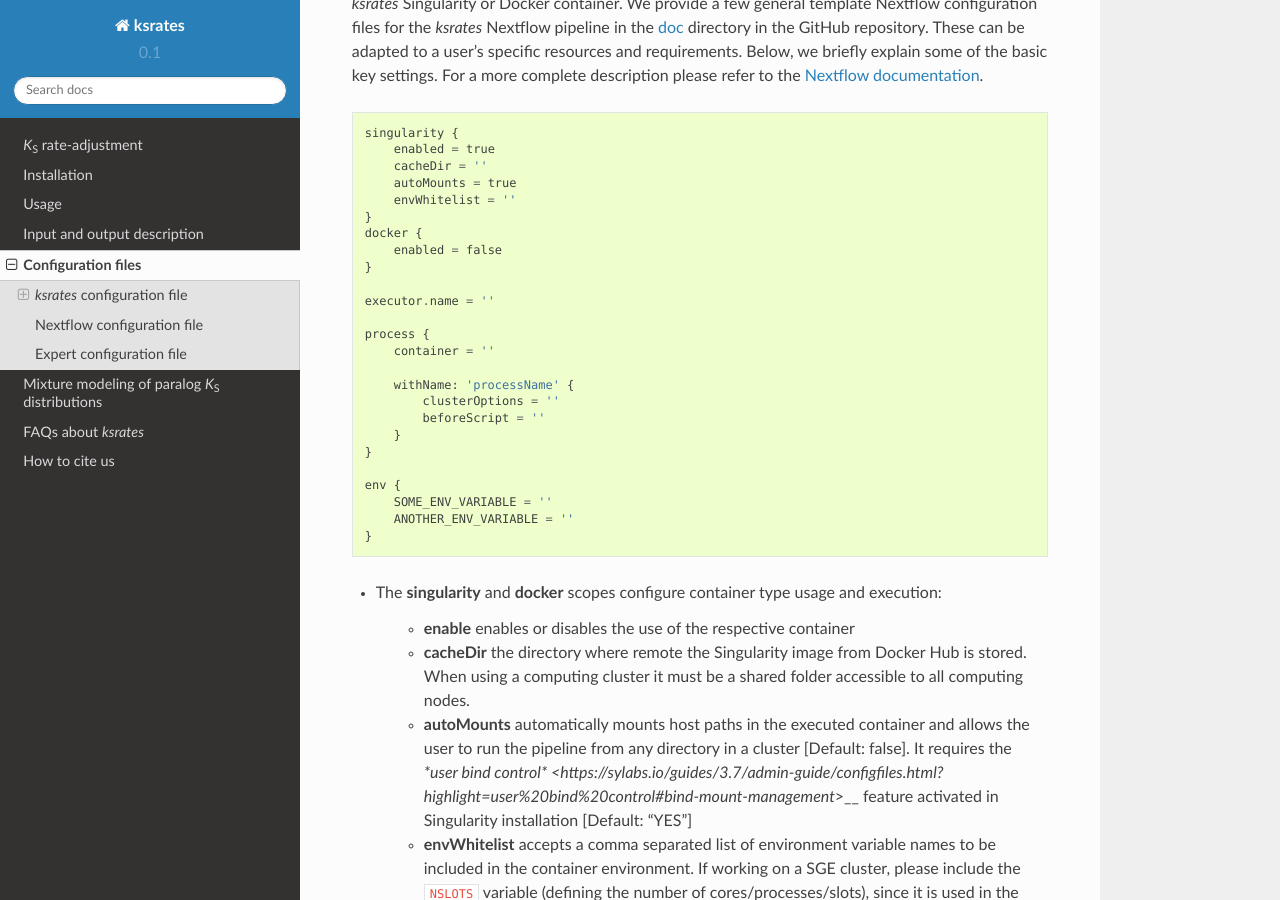
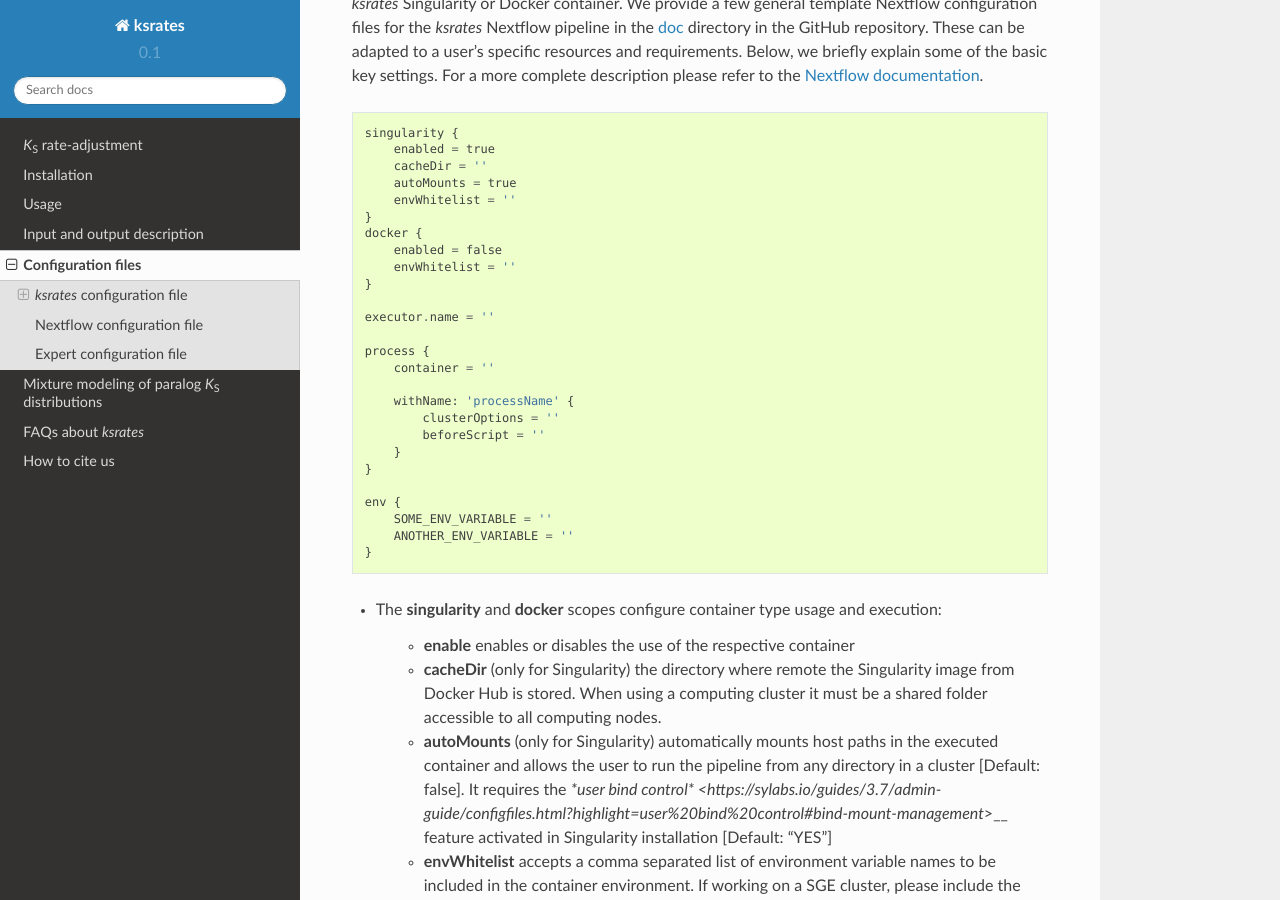
Before and after one commit to VIB-PSB/ksrates, a Sphinx documentation site: the page built from doc/source/configuration.rst, in a window 1280 px wide and 900 px high, scrolled down 4035 px. Built offline with Sphinx 7.4.7 and the Read the Docs theme 2.0.0, drawn with Linux system fonts in a browser that asks for light colours.

Commit message:
Add envWhitelist in docker scope (Nextflow config)

```diff
--- a/doc/source/configuration.rst
+++ b/doc/source/configuration.rst
@@ -130,6 +130,7 @@
     }
     docker {
         enabled = false
+        envWhitelist = ''
     }
 
     executor.name = ''
@@ -151,8 +152,8 @@
 * The **singularity** and **docker** scopes configure container type usage and execution:
 
     * **enable** enables or disables the use of the respective container
-    * **cacheDir** the directory where remote the Singularity image from Docker Hub is stored. When using a computing cluster it must be a shared folder accessible to all computing nodes.
-    * **autoMounts** automatically mounts host paths in the executed container and allows the user to run the pipeline from any directory in a cluster [Default: false]. It requires the `*user bind control* <https://sylabs.io/guides/3.7/admin-guide/configfiles.html?highlight=user%20bind%20control#bind-mount-management`>__ feature activated in Singularity installation [Default: "YES"]
+    * **cacheDir** (only for Singularity) the directory where remote the Singularity image from Docker Hub is stored. When using a computing cluster it must be a shared folder accessible to all computing nodes.
+    * **autoMounts** (only for Singularity) automatically mounts host paths in the executed container and allows the user to run the pipeline from any directory in a cluster [Default: false]. It requires the `*user bind control* <https://sylabs.io/guides/3.7/admin-guide/configfiles.html?highlight=user%20bind%20control#bind-mount-management`>__ feature activated in Singularity installation [Default: "YES"]
     * **envWhitelist** accepts a comma separated list of environment variable names to be included in the container environment. If working on a SGE cluster, please include the ``NSLOTS`` variable (defining the number of cores/processes/slots), since it is used in the Nextflow pipeline.
 
 * The **executor.name** setting defines the system type or HPC scheduler to be used (e.g. ``sge``, ``local``)
```
Also changed, not shown: 3 other files.
